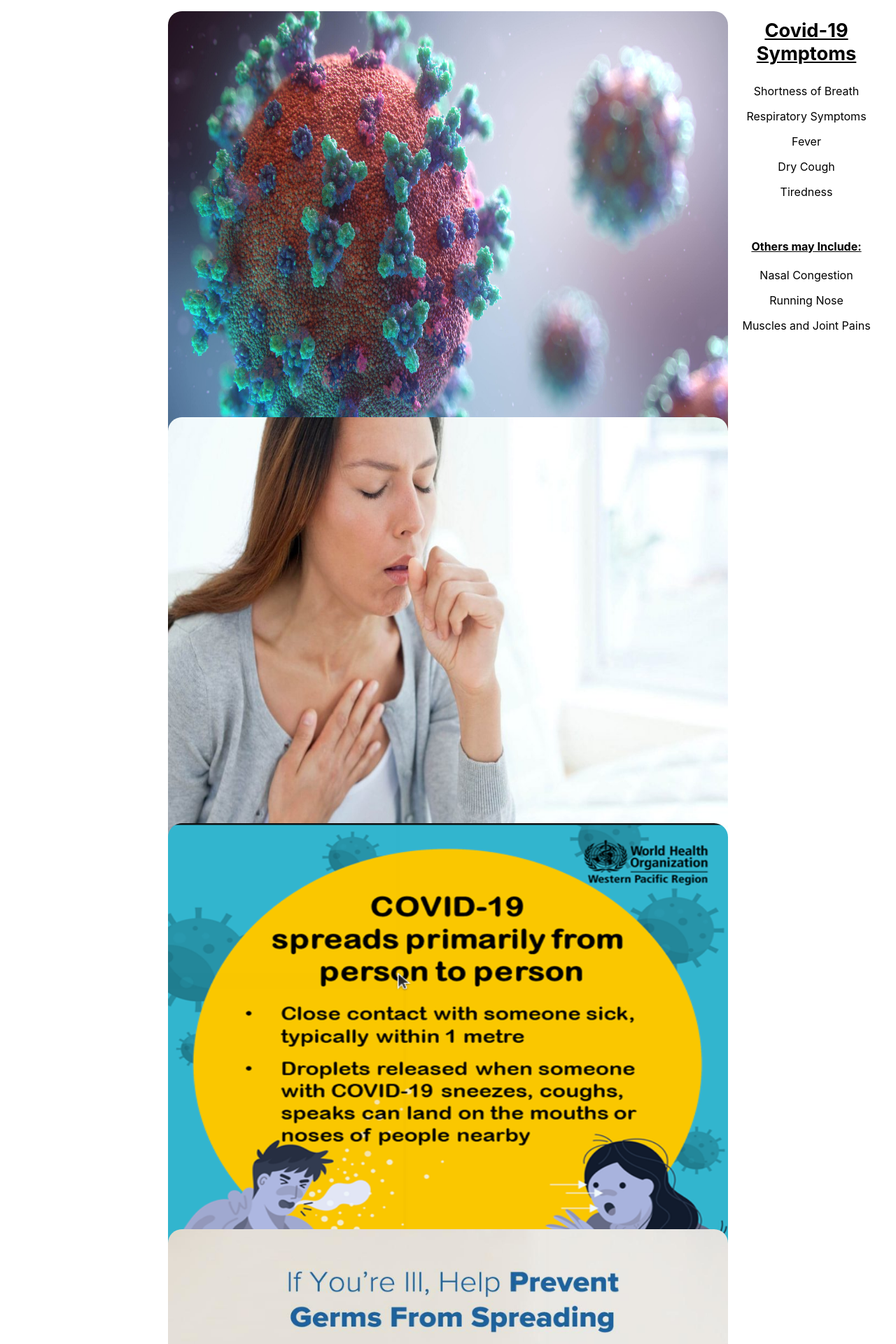
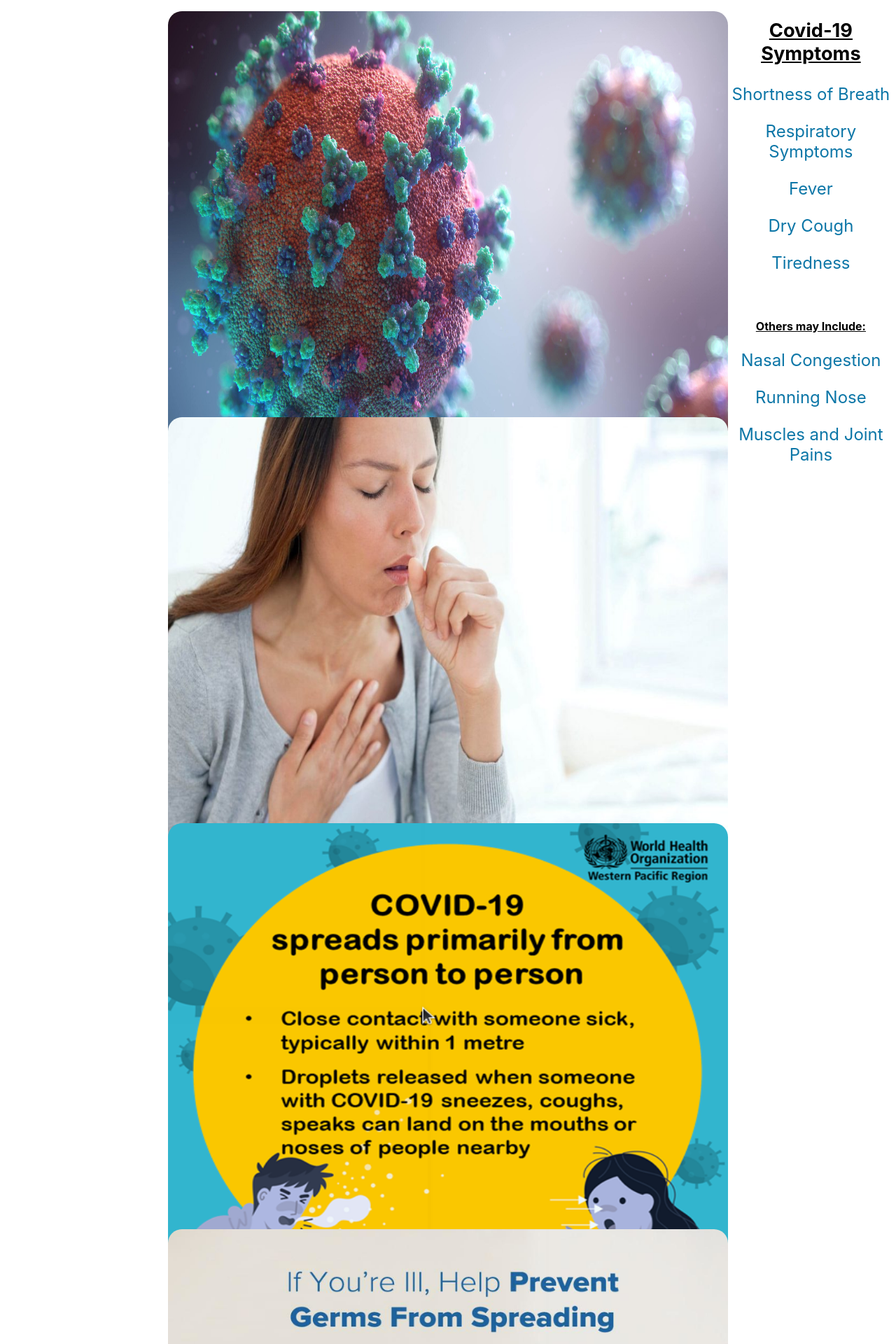
Before and after one commit to DKarimi90/Covid-Tracker, a React (Create React App) app: page / in a window 1280 px wide. Shown: the part 200-2120 px from the top of the page at 70% size. Built offline with nearby package versions, Linux system fonts and the light colour scheme.

Commit message:
updated the home page

```diff
--- a/src/App.css
+++ b/src/App.css
@@ -44,6 +44,7 @@ body {
   background-image: url("/"); */
   /* background-color: beige;  */
 
+
 }
 .nav {
   /* background-color: tomato;  */
@@ -54,21 +55,6 @@ body {
 
 
 }
-/* .nav a {
-  color: tomato;
-  padding: 10px;
-  font-size: 1.4rem;
-  text-decoration: none;
-  margin-left: 50px;
-
-} */
-/* .nav a:hover {
-  background-color: black;
-  border-radius: 10px;
-  font-size: 1.4rem;
-  color: white;
-
-} */
 .nav a.active {
   background-color: tomato;
   color: white;
@@ -137,7 +123,7 @@ img {
 .right{
   position: absolute;
   top: 25%;
-  left: 80%;
+  left: 81%;
 }
 h3 {
   color: black;
@@ -147,3 +133,7 @@ h3 {
 .right h4 {
   text-decoration: underline;
 }
+p {
+  color: rgb(12, 118, 167);
+  font-size: 1.5rem;
+}
--- a/src/App.js
+++ b/src/App.js
@@ -5,6 +5,8 @@ import NavBar from './components/NavBar';
 import {BrowserRouter as Router, Routes, Route} from 'react-router-dom';
 import CountriesList from './components/CountriesList';
 import LogIn from './components/LogIn'
+import LogOut from './components/LogOut'
+
 
 
 function App() {
@@ -18,8 +20,7 @@ function App() {
            <Route path = "/" element = {<Home />}/>
            <Route path = "/CountriesList" element = {<CountriesList />}/>
            <Route path = "/LogIn" element = {<LogIn />}/>
-
-
+           <Route path = "/LogOut" element = {<LogOut />}/>
          </Routes>
         </Router>
       </div>
--- a/src/views/Home.js
+++ b/src/views/Home.js
@@ -26,7 +26,7 @@ function Home() {
           </div>
         </div>
         <div className='third'>
-          <img src ="images/spread.png" />
+          <img src ="images/spread1.png" />
         </div>
         <div className='fourth'>
           {/* <h3>Take the Following Steps to Self-Protect</h3> */}
```
Also changed, not shown: public/images/spread.png, public/images/spread1.png (added).
